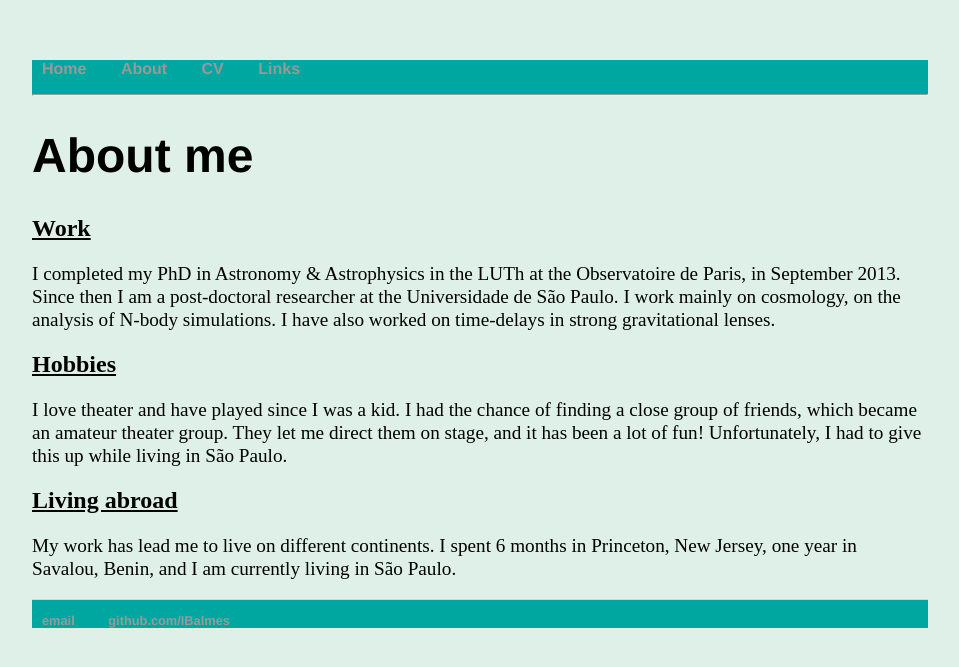
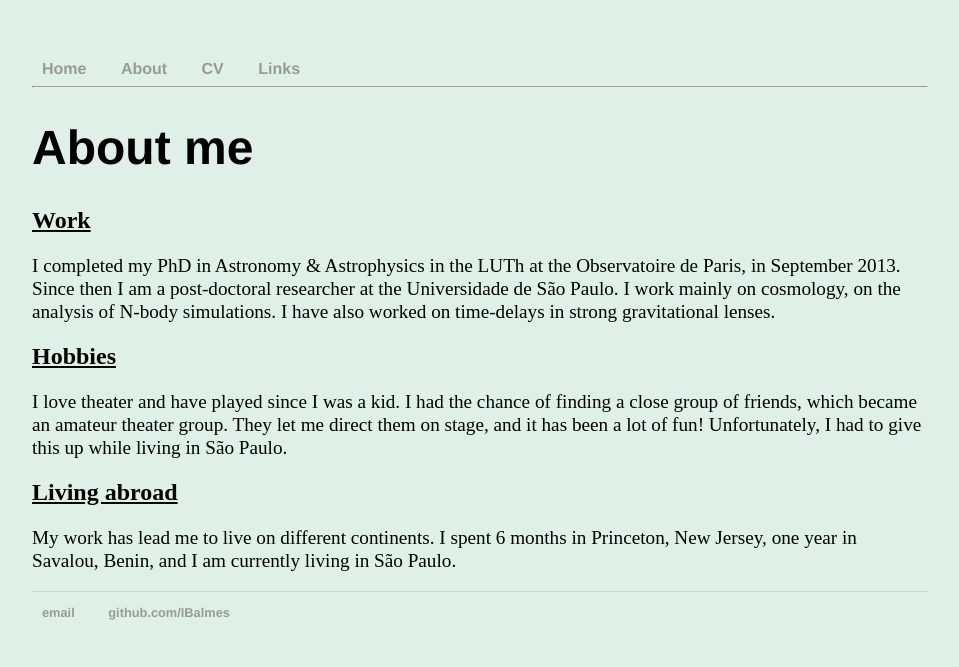
Before and after one commit to IBalmes/IBalmes.github.io, a Jekyll site: the page built from about/index.html, in a window 1280 px wide. Shown: the top 667 px of the page, without its empty margins (160-1119 px from the left). Built offline with Jekyll 4.4.1, drawn with Linux system fonts in a browser that asks for light colours.

Commit message:
Update main.css

```diff
--- a/css/main.css
+++ b/css/main.css
@@ -4,7 +4,7 @@
     background-color: #DFF0E9;
 }
 nav, footer{
-    background-color: #00A7A0;
+    /*background-color: #00A7A0;*/
     /* border: 1px solid black; */
     padding-left: 10 px;
     padding-top: 10 px;
@@ -15,6 +15,7 @@
     padding: 0px;
     list-style: none;
     font-weight: bold;
+    margin-bottom: 2px;
 }
 nav ul li, footer ul li {
     /* border: 1px solid red;*/
```
